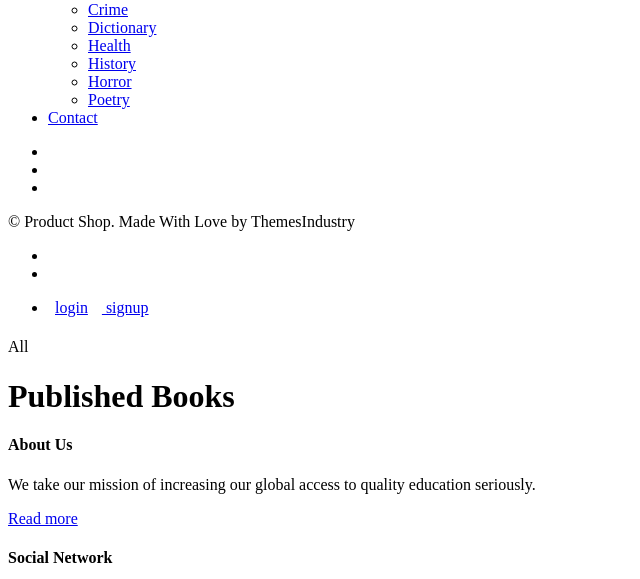
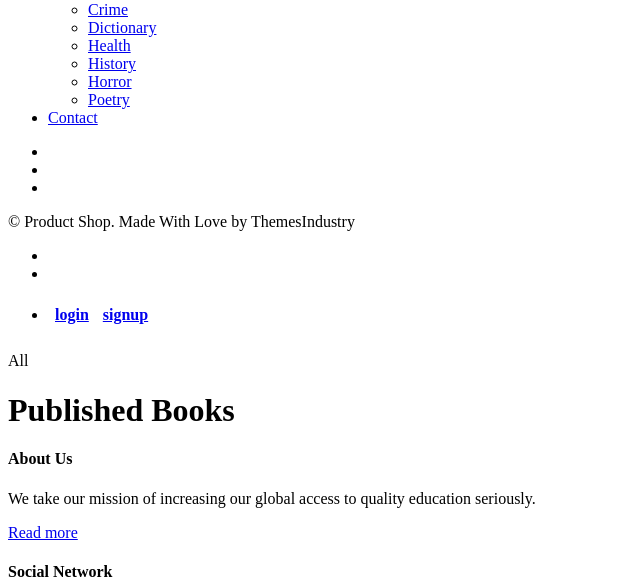
Before and after one commit to Sodiqjon1998/Book-Story, a Yii app: template frontend/views/site/index.php in a window 1280 px wide. Shown: the part 1215-1794 px from the top of the page, without its empty margins (0-640 px from the left). Run offline with PHP 8.4 and a stand-in for Yii, Linux system fonts and the light colour scheme; the template is opened without the code that fills it, so the values that code supplies are empty; some libraries are stand-ins or nearby versions.

```diff
--- a/frontend/views/layouts/_header.php
+++ b/frontend/views/layouts/_header.php
@@ -253,13 +253,13 @@ $menus = $main_menu->activeSubMenus ;
                         <li class="nav-item">
                             <?php
                                 if (Yii::$app->user->isGuest){
-                                    echo "<a class='nav-link btn btn-success btn-sm' style='padding: 7px !important;' href=".Url::to(['site/login']).">".Yii::t('app', 'login')."</a><a class='nav-link btn btn-info btn-sm' style='padding: 7px !important;'' href=".Url::to(['site/signup'])."> ".Yii::t('app', 'signup')."</a>";
+                                    echo "<div style='display: flex; justfy-content: space-around;'><a class='nav-link btn btn-sm' style='padding: 7px !important; font-weight: 700;' href=".Url::to(['site/login']).">".Yii::t('app', 'login')."</a><a class='nav-link btn btn-sm' style='padding: 7px !important; font-weight: 700;' href=".Url::to(['site/signup'])."> ".Yii::t('app', 'signup')."</a></div>";
                                 }else {
                                     echo
-                                    Html::beginForm(['site/logout'], 'post', ['class' => 'nav-link'])
+                                    Html::beginForm(['site/logout'], 'post', ['class' => 'nav-link',])
                                     . Html::submitButton(
                                         'Logout (' . Yii::$app->user->identity->username . ')',
-                                        ['class' => 'btn btn-link logout nav-link', 'style' => 'text-decoration: none; color: #000;']
+                                        ['class' => 'btn btn-link logout nav-link', 'style' => 'text-decoration: none; color: #000; font-weight: 700;']
                                     )
                                     . Html::endForm();
                                 }
@@ -504,13 +504,13 @@ $menus = $main_menu->activeSubMenus ;
                         <li class="nav-item">
                             <?php
                                 if (Yii::$app->user->isGuest){
-                                    echo "<a class='nav-link btn btn-success btn-sm' style='padding: 7px !important;' href=".Url::to(['site/login']).">".Yii::t('app', 'login')."</a><a class='nav-link btn btn-info btn-sm' style='padding: 7px !important;'' href=".Url::to(['site/signup'])."> ".Yii::t('app', 'signup')."</a>";
+                                    echo "<div style='display: flex; justfy-content: space-around;'><a class='nav-link btn btn-sm' style='padding: 7px !important; font-weight: 700;' href=".Url::to(['site/login']).">".Yii::t('app', 'login')."</a><a class='nav-link btn btn-sm' style='padding: 7px !important; font-weight: 700;' href=".Url::to(['site/signup'])."> ".Yii::t('app', 'signup')."</a></div>";
                                 }else {
                                     echo
-                                    Html::beginForm(['site/logout'], 'post', ['class' => 'nav-link'])
+                                    Html::beginForm(['site/logout'], 'post', ['class' => 'nav-link',])
                                     . Html::submitButton(
                                         'Logout (' . Yii::$app->user->identity->username . ')',
-                                        ['class' => 'btn btn-link logout nav-link', 'style' => 'text-decoration: none; color: #000;']
+                                        ['class' => 'btn btn-link logout nav-link', 'style' => 'text-decoration: none; color: #000; font-weight: 700;']
                                     )
                                     . Html::endForm();
                                 }
```
